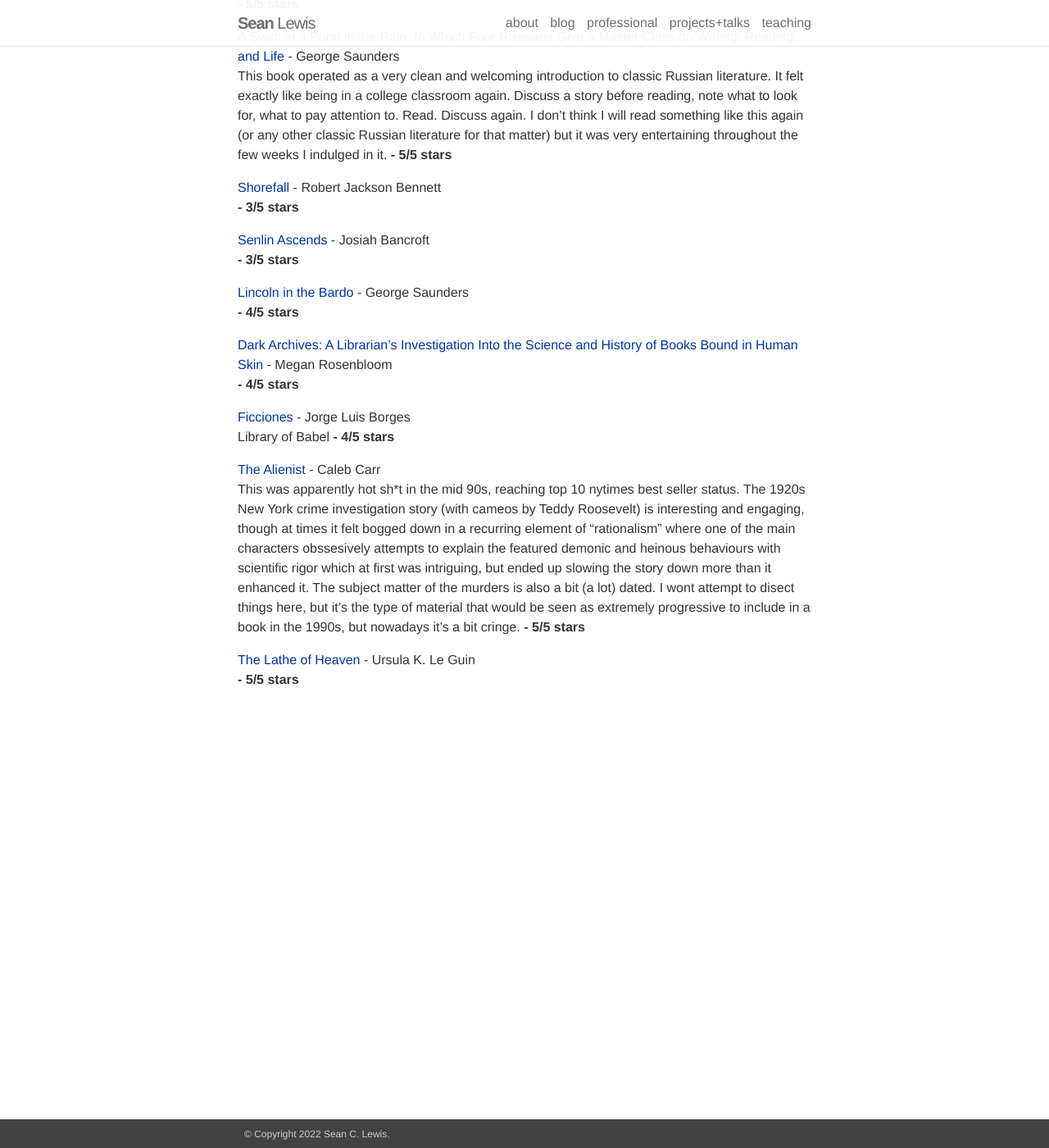
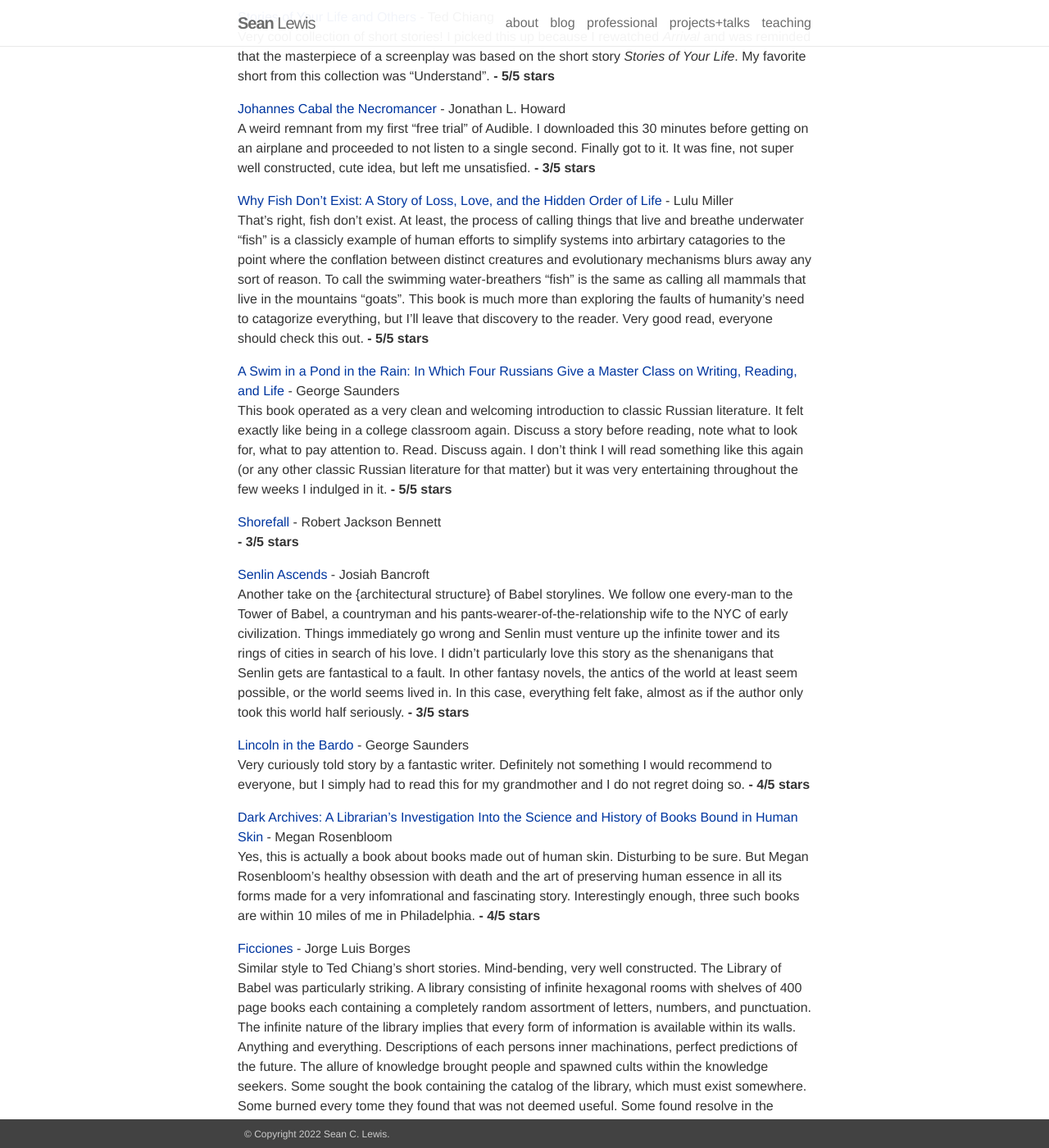
Before and after one commit to seanlabean/seanWebpage, a Jekyll site: the page built from _posts/2022-04-21-ReadingList2021.markdown, in a window 1280 px wide and 1400 px high, scrolled down 2899 px. Shown: the whole window at 82% size. Built offline with Jekyll 4.4.1, drawn with Linux system fonts in a browser that asks for light colours; nearby versions of some CDN libraries; some of the changed text lies outside the part shown.

Commit message:
finished 2021 reading review

```diff
--- a/_posts/2022-04-21-ReadingList2021.markdown
+++ b/_posts/2022-04-21-ReadingList2021.markdown
@@ -41,13 +41,15 @@
 **- 3/5 stars**
 
 [The Three-Body Problem](https://www.goodreads.com/book/show/18245960-the-three-body-problem) - Cixin Liu <br>
-**This** is hard sci-fi. This is the best science fiction book I have ever read.
+**This** is hard sci-fi. This is the best science fiction book I have ever read. The concepts are so well thought out they feel more real than reality. I was skeptical at first, the way the imperfect universe problem was presented caught me off guard, and I thought the story was going to be more science fantasy. But I was so wrong, this is exactly what I want to see in science fiction. I love it. It's unfortunately a bit beyond the average reader who likely has not been exposed to particle physics or cosmology. That's not the reader's fault of course, but I just wish more people could read this book.
 **- 5/5 stars**
 
 [Shards of Honor](https://www.goodreads.com/book/show/12282943-shards-of-honour) - Lois McMaster Bujold <br>
+Yikes. I started this book because I recognized that nearly all of the authors of my read-books so far were men. I thought it'd be interesting to explore the stories of women in scifi. This was not a good place to start that effort. *Shards of Honor* and the Vorkosigian saga as a whole has received a healthy amount of adoration and support, but the narrative did not impress me.
 **- 2/5 stars**
 
 [Stories of Your Life and Others](https://www.goodreads.com/book/show/18626849-stories-of-your-life-and-others) - Ted Chiang <br>
+Very cool collection of short stories! I picked this up because I rewatched *Arrival* and was reminded that the masterpiece of a screenplay was based on the short story *Stories of Your Life*. My favorite short from this collection was "Understand".
 **- 5/5 stars**
 
 [Johannes Cabal the Necromancer](https://www.goodreads.com/book/show/5750628-johannes-cabal-the-necromancer) - Jonathan L. Howard <br>
@@ -55,6 +57,7 @@
 **- 3/5 stars**
 
 [Why Fish Don't Exist: A Story of Loss, Love, and the Hidden Order of Life](https://www.goodreads.com/book/show/50887097-why-fish-don-t-exist) - Lulu Miller <br>
+That's right, fish don't exist. At least, the process of calling things that live and breathe underwater "fish" is a classicly example of human efforts to simplify systems into arbirtary catagories to the point where the conflation between distinct creatures and evolutionary mechanisms blurs away any sort of reason. To call the swimming water-breathers "fish" is the same as calling all mammals that live in the mountains "goats". This book is much more than exploring the faults of humanity's need to catagorize everything, but I'll leave that discovery to the reader. Very good read, everyone should check this out.
 **- 5/5 stars**
 
 [A Swim in a Pond in the Rain: In Which Four Russians Give a Master Class on Writing, Reading, and Life](https://www.goodreads.com/book/show/53487237-a-swim-in-a-pond-in-the-rain) - George Saunders <br>
@@ -65,16 +68,19 @@
 **- 3/5 stars**
 
 [Senlin Ascends](https://www.goodreads.com/book/show/35271523-senlin-ascends) - Josiah Bancroft <br>
+Another take on the {architectural structure} of Babel storylines. We follow one every-man to the Tower of Babel, a countryman and his pants-wearer-of-the-relationship wife to the NYC of early civilization. Things immediately go wrong and Senlin must venture up the infinite tower and its rings of cities in search of his love. I didn't particularly love this story as the shenanigans that Senlin gets are fantastical to a fault. In other fantasy novels, the antics of the world at least seem possible, or the world seems lived in. In this case, everything felt fake, almost as if the author only took this world half seriously.
 **- 3/5 stars**
 
 [Lincoln in the Bardo](https://www.goodreads.com/book/show/29906980-lincoln-in-the-bardo) - George Saunders <br>
+Very curiously told story by a fantastic writer. Definitely not something I would recommend to everyone, but I simply had to read this for my grandmother and I do not regret doing so.
 **- 4/5 stars**
 
 [Dark Archives: A Librarian's Investigation Into the Science and History of Books Bound in Human Skin](https://www.goodreads.com/book/show/50403464-dark-archives) - Megan Rosenbloom <br>
+Yes, this is actually a book about books made out of human skin. Disturbing to be sure. But Megan Rosenbloom's healthy obsession with death and the art of preserving human essence in all its forms made for a very infomrational and fascinating story. Interestingly enough, three such books are within 10 miles of me in Philadelphia.
 **- 4/5 stars**
 
 [Ficciones](https://www.goodreads.com/book/show/25615886-ficciones) - Jorge Luis Borges <br>
-Library of Babel
+Similar style to Ted Chiang's short stories. Mind-bending, very well constructed. The Library of Babel was particularly striking. A library consisting of infinite hexagonal rooms with shelves of 400 page books each containing a completely random assortment of letters, numbers, and punctuation. The infinite nature of the library implies that every form of information is available within its walls. Anything and everything. Descriptions of each persons inner machinations, perfect predictions of the future. The allure of knowledge brought people and spawned cults within the knowledge seekers. Some sought the book containing the catalog of the library, which must exist somewhere. Some burned every tome they found that was not deemed useful. Some found resolve in the hexagonal halls surrounded infinitely by chaos with the gem-like hints of order.
 **- 4/5 stars**
 
 [The Alienist](https://www.goodreads.com/book/show/40024.The_Alienist) - Caleb Carr <br>
@@ -82,4 +88,5 @@
 **- 5/5 stars**
 
 [The Lathe of Heaven](https://www.goodreads.com/book/show/59924.The_Lathe_of_Heaven) - Ursula K. Le Guin <br>
+Amazing, concise, interesting, with just enough emotion and curiosity to complete a very well-rounded story.
 **- 5/5 stars**
```
